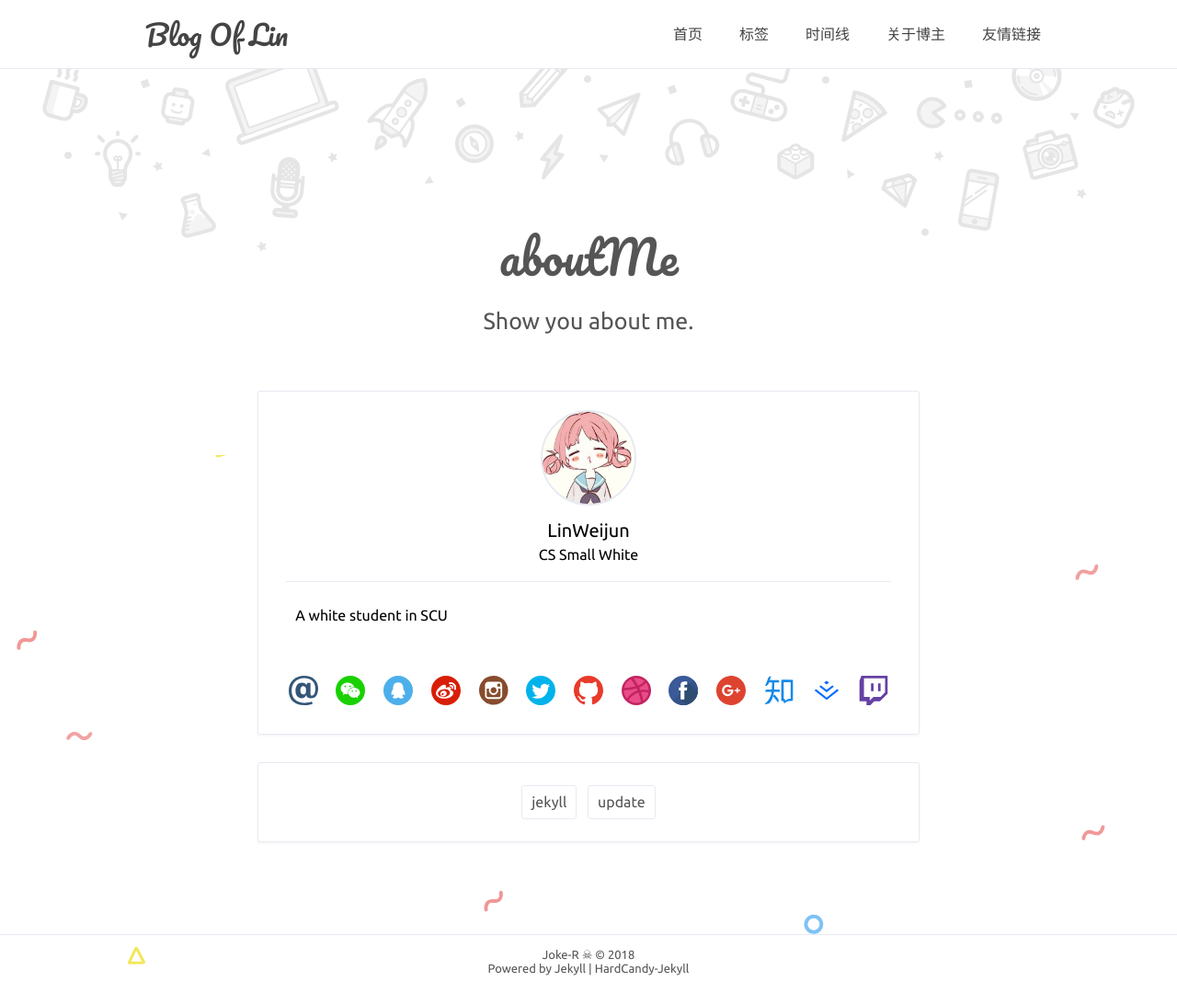
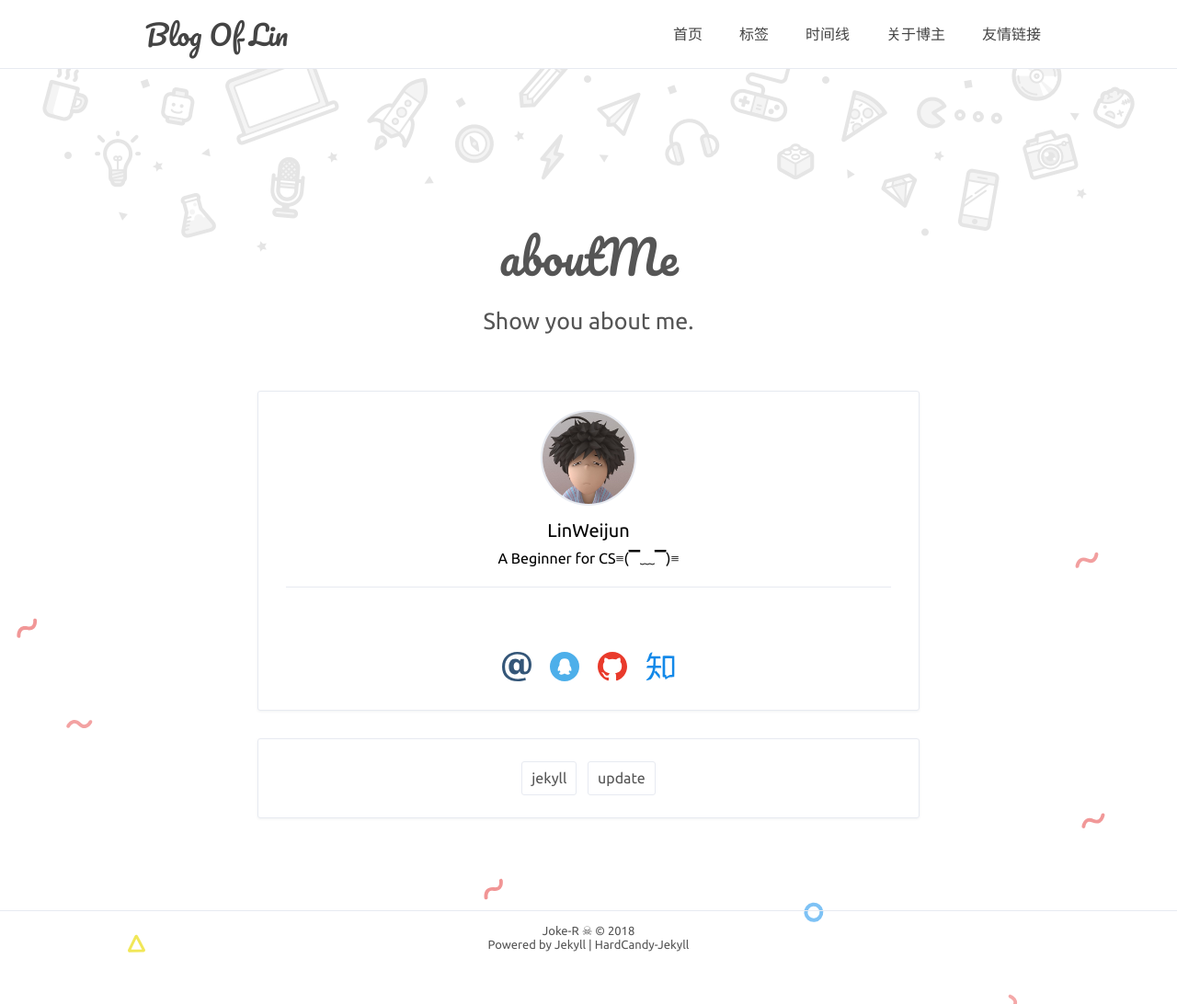
Before and after one commit to YeZ-Liu/YeZ-Liu.github.io, a Jekyll site: the page built from about.html, in a window 1280 px wide. Shown: the whole page at 92% size. Built offline with Jekyll 4.4.1, drawn with Linux system fonts in a browser that asks for light colours; comment, search, counter and statistics services are not loaded; after the commit the page ends 1066 px from its top, so only the background shows below that.

Commit message:
update img

```diff
--- a/_config.yml
+++ b/_config.yml
@@ -17,27 +17,27 @@
 name: 'LinWeijun'
 NickName: 'Joke-R'
 webtitle: 'Blog Of Lin'
-bio: 'CS Small White'
+bio: 'A Beginner for CS≡(▔﹏▔)≡'
 about: true
-aboutyou: 'A white student in SCU'
-portraits: '/assets/profile.jpeg' # your portraits image file path
+aboutyou: ''
+portraits: '/assets/profile.jpg' # your portraits image file path
 
 # SNS
 SNS: true
 SNS-icon: #['facebook', 'weibo', 'QQ', 'github', 'Dribbble', 'twitter', 'instagram', 'weixin']
   mail: 'mailto:hello_lwj@qq.com'
-  weixin: '' # your wechat image file path
+  #weixin: '' # your wechat image file path
   QQ: 'https://user.qzone.qq.com/2311349863' # your QQ image file path
-  weibo: ''
-  instagram: ''
-  twitter: ''
+  #weibo: ''
+  #instagram: ''
+  #twitter: ''
   github: 'https://github.com/LWJ9527'
-  Dribbble: ''
-  facebook: ''
-  Google: ''
+  #Dribbble: ''
+  #facebook: ''
+  #Google: ''
   zhihu: ''
-  juejin: ''
-  twitch: ''
+  #juejin: ''
+  #twitch: ''
 
 # 分页
 paginate: 2
```
Also changed, not shown: assets/profile.jpg (added).
